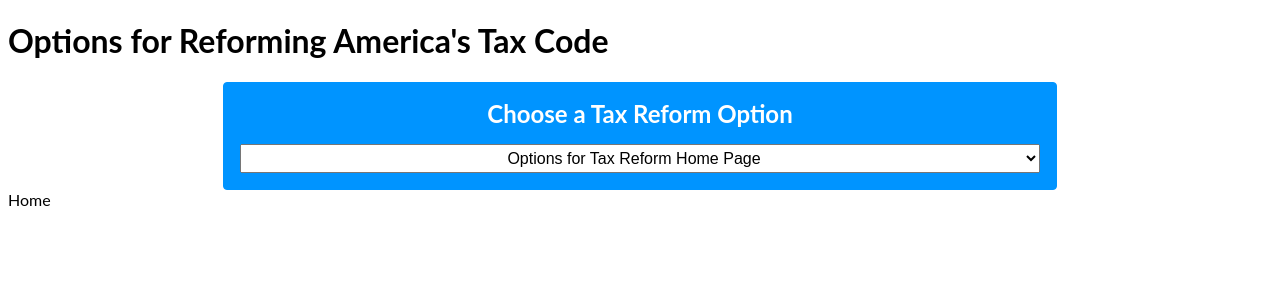
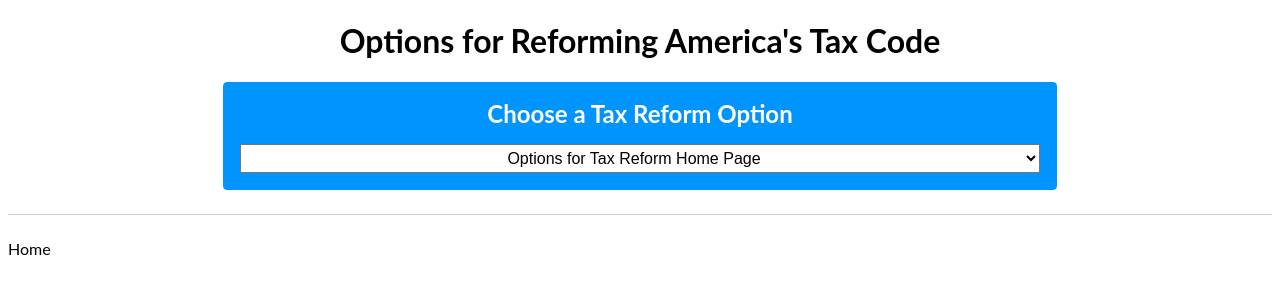
Before and after one commit to TaxFoundation/options-guide-2021, a React (Create React App) app: page / in a window 1280 px wide. Shown: the top 300 px of the page. Built offline with nearby package versions, Linux system fonts and the light colour scheme.

Commit message:
Add styled horizontal rule

```diff
--- a/src/App.js
+++ b/src/App.js
@@ -10,6 +10,7 @@ import options from './data/cleaned/data.json';
 const GlobalStyle = createGlobalStyle`
   :root {
     --tf-blue: #0094ff;
+    --gray: #ccc;
   }
 
   .options-guide-interactive {
--- /dev/null
+++ b/src/components/HR.js
@@ -0,0 +1,11 @@
+import styled from 'styled-components';
+
+const HR = styled.hr`
+  background-color: var(--gray);
+  border: 0;
+  color: var(--gray);
+  height: 1px;
+  margin: 1.5rem 0;
+`;
+
+export default HR;
--- a/src/components/Navigation.js
+++ b/src/components/Navigation.js
@@ -1,11 +1,14 @@
 import React from 'react';
+
+import HR from './HR';
 import OptionSelect from './OptionSelect';
 
 const Navigation = ({ options, setOption }) => {
   return (
     <div>
-      <h1>Options for Reforming America's Tax Code</h1>
+      <h1 style={{ textAlign: 'center' }}>Options for Reforming America's Tax Code</h1>
       <OptionSelect options={options} setOption={setOption}></OptionSelect>
+      <HR />
     </div>
   );
 };
--- a/src/components/OptionLayout.js
+++ b/src/components/OptionLayout.js
@@ -1,10 +1,14 @@
 import React from 'react';
+
+import HR from './HR';
 
 const Option = ({ option }) => {
   return (
     <div>
       <h2>{option.title}</h2>
       <div dangerouslySetInnerHTML={{ __html: option.text }}></div>
+      <HR />
+      {/* TODO: sections with data */}
     </div>
   );
 };
```
